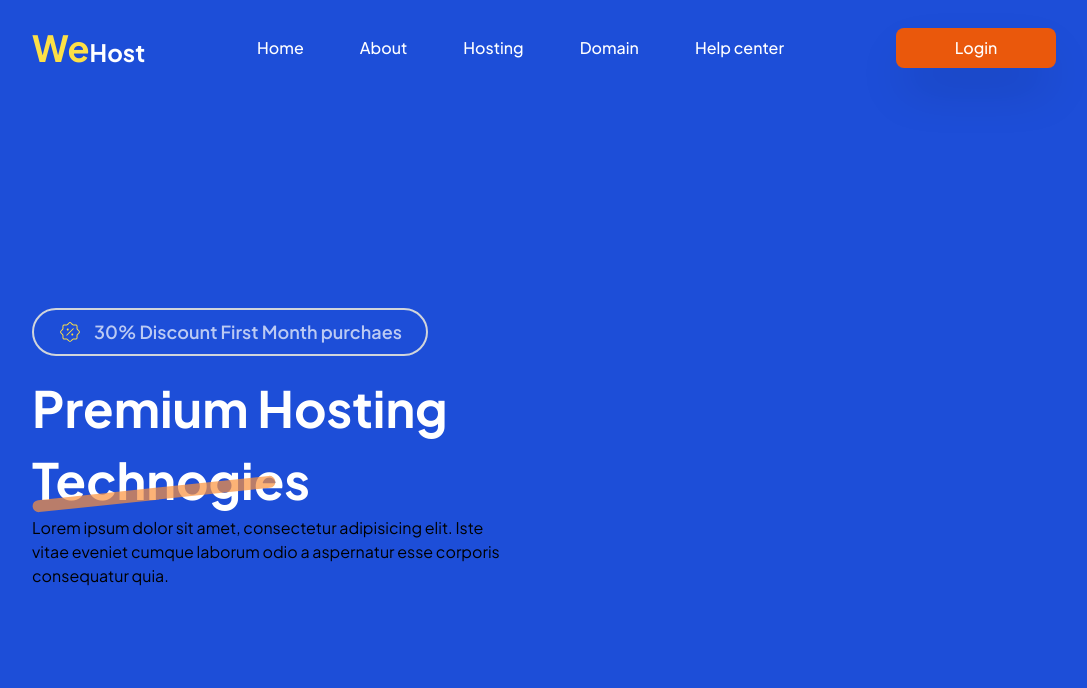
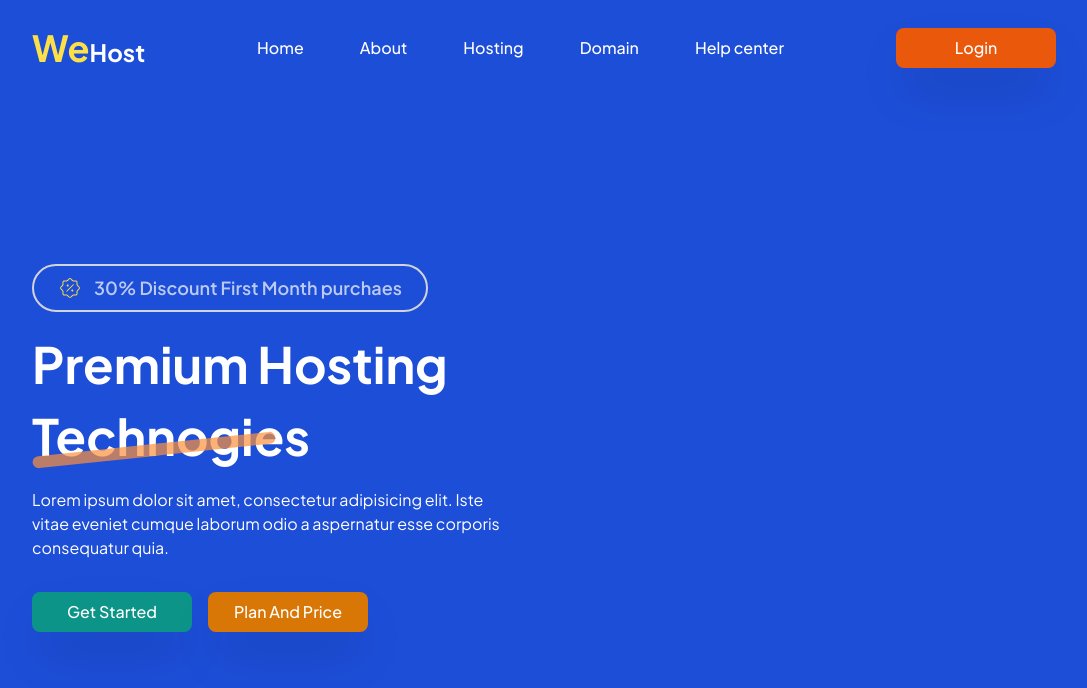
Before and after one commit to moonspark78/WebHost-NextJS, a Next.js app: page / in a window 1280 px wide. Shown: the top 688 px of the page, without its empty margins (96-1183 px from the left). Built offline with nearby package versions, Linux system fonts and the light colour scheme.

Commit message:
:tada: hero section adding buttons  :tada:

```diff
--- a/app/components/Home/Hero/Hero.tsx
+++ b/app/components/Home/Hero/Hero.tsx
@@ -1,5 +1,6 @@
 import React from 'react'
 import { CiDiscount1 } from 'react-icons/ci'
+import Button from '../../Helper/Button'
 
 const Hero = () => {
   return (
@@ -22,9 +23,13 @@ const Hero = () => {
               <span className='absolute bottom-4 z-[1] -rotate-6 left-0 w-1/2 h-3 bg-orange-400 bg-opacity-70
               rounded-full'></span>
             </h1>
-            <p>Lorem ipsum dolor sit amet, consectetur adipisicing elit.
+            <p className='mt-4 text-xs md:text-base text-white'>Lorem ipsum dolor sit amet, consectetur adipisicing elit.
               Iste vitae eveniet cumque laborum odio a aspernatur esse corporis consequatur quia.
             </p>
+            <div className='mt-8 flex items-center space-x-4'>
+              <Button bg="bg-teal-600">Get Started</Button>
+              <Button bg="bg-amber-600">Plan And Price</Button>
+            </div>
           </div>
           {/* Image Content */}
           <div></div>
```
